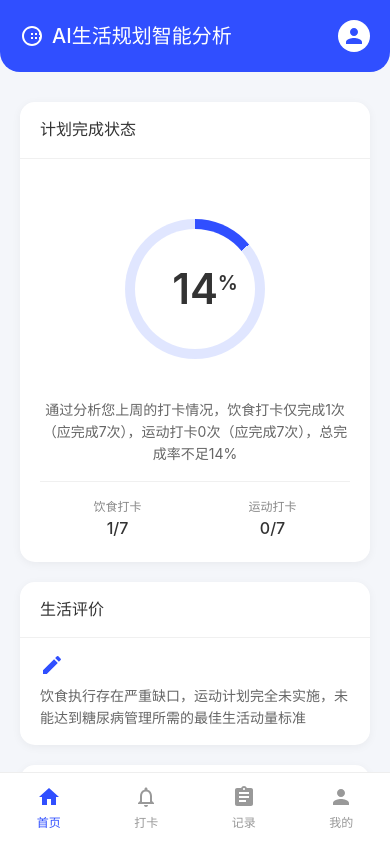
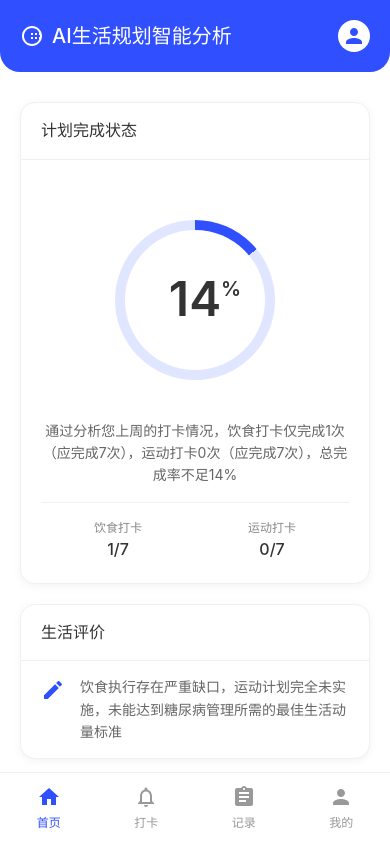
Before and after one commit to BOHELV-CH/11111, a plain HTML site: page index.html in a window 390 px wide. Drawn offline with Linux system fonts and the light colour scheme.

Commit message:
Add files via upload

```diff
--- a/script.js
+++ b/script.js
@@ -118,7 +118,7 @@ document.addEventListener('DOMContentLoaded', function() {
                 background-color: #fff;
                 border-radius: 12px;
                 width: 85%;
-                max-width: 400px;
+                max-width: 360px;
                 overflow: hidden;
             }
 
--- a/styles.css
+++ b/styles.css
@@ -7,20 +7,29 @@
 }
 
 body {
-    background-color: #f4f6fa;
+    background-color: #ffffff;
     color: #333;
     line-height: 1.6;
     -webkit-font-smoothing: antialiased;
+    display: flex;
+    justify-content: center;
+    align-items: center;
+    min-height: 100vh;
 }
 
 /* 容器样式 */
 .container {
-    max-width: 500px;
+    width: 375px;
+    height: 812px;
     margin: 0 auto;
     padding: 0;
-    height: 100vh;
     display: flex;
     flex-direction: column;
+    overflow: hidden;
+    position: relative;
+    box-shadow: 0 0 20px rgba(0, 0, 0, 0.1);
+    border-radius: 30px;
+    background-color: #fff;
 }
 
 /* 头部样式 */
@@ -82,6 +91,7 @@ body {
     padding: 20px;
     padding-top: 30px;
     overflow-y: auto;
+    background-color: #ffffff;
 }
 
 /* 卡片样式 */
@@ -92,6 +102,7 @@ body {
     padding: 0;
     margin-bottom: 20px;
     overflow: hidden;
+    border: 1px solid #f0f0f0;
 }
 
 .card h2 {
@@ -185,6 +196,14 @@ body {
 /* 生活评价卡片 */
 .evaluation-content {
     padding: 15px 20px;
+    display: flex;
+    align-items: flex-start;
+    gap: 15px;
+}
+
+.evaluation-icon {
+    min-width: 24px;
+    margin-top: 2px;
 }
 
 .evaluation-text {
@@ -283,19 +302,17 @@ body {
     cursor: pointer;
 }
 
-/* 响应式样式 */
+/* 响应式样式 - 由于我们现在固定尺寸为375×812px，不需要多余的响应式样式 */
 @media (max-width: 400px) {
-    .completion-circle {
-        width: 140px;
-        height: 140px;
+    body {
+        padding: 0;
+        margin: 0;
     }
 
-    .completion-circle::before {
-        width: 120px;
-        height: 120px;
-    }
-
-    .completion-percentage {
-        font-size: 42px;
+    .container {
+        width: 100%;
+        height: 100vh;
+        border-radius: 0;
+        box-shadow: none;
     }
 }
```
Also changed, not shown: 1 other file.
